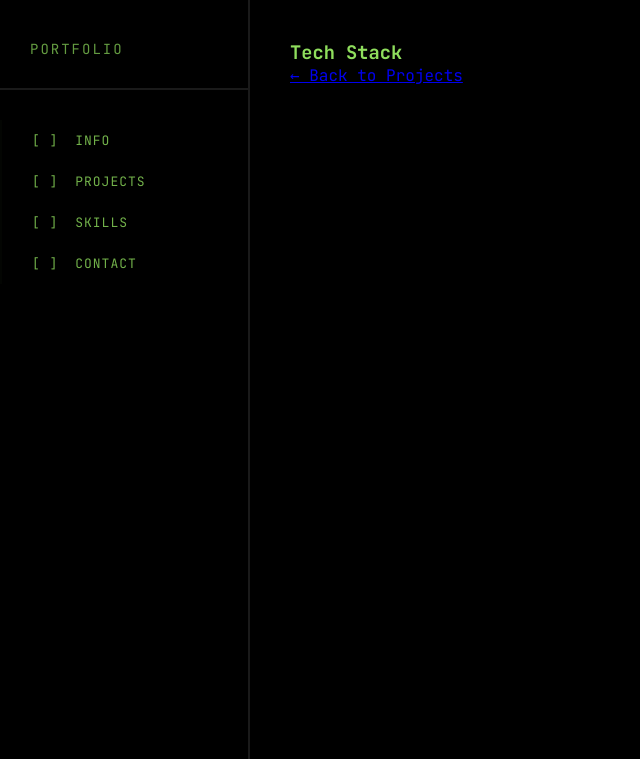
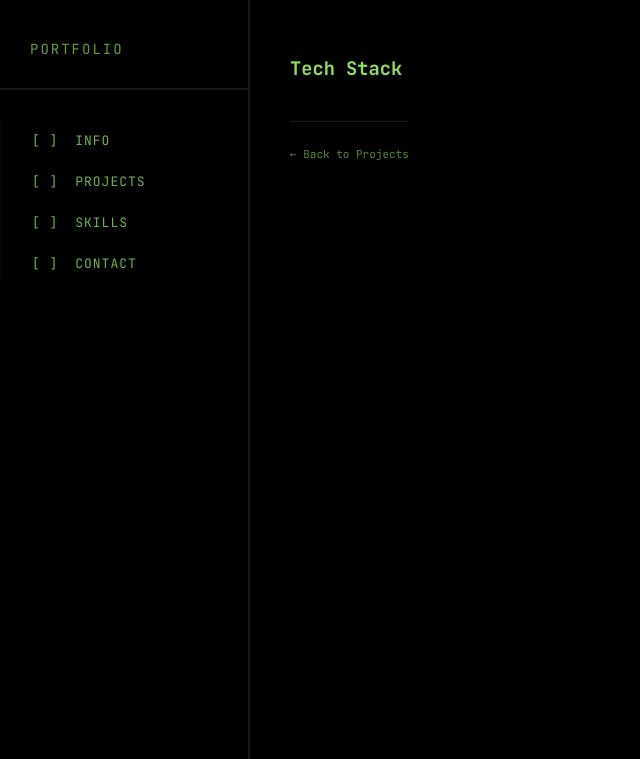
Before and after one commit to decccmcc/my-portfolio, a Django app: template project/templates/project/project_detail.html in a window 1280 px wide. Shown: the top 759 px of the page, without its empty margins (0-640 px from the left). Run offline with Django 5.2, Linux system fonts and the light colour scheme; the template is opened without the code that fills it, so the values that code supplies are empty.

Commit message:
Add styles for project detail view and links

```diff
--- a/static/css/style.css
+++ b/static/css/style.css
@@ -154,3 +154,48 @@ body {
 .project-link:hover {
     border-bottom-color: var(--color-primary);
 }
+
+ /* Project Detail View  */
+.project-detail {
+    max-width: 900px;
+}
+
+.project-detail-header {
+    display: flex;
+    align-items: center;
+    gap: 12px;
+    margin-bottom: 16px;
+}
+
+/* Project Detail View links */
+.detail-link {
+    font-size: 11px;
+    color: var(--color-accent);
+    text-decoration: none;
+    border: 1px solid var(--color-border);
+    padding: 8px 12px;
+    transition: all 0.2s ease;
+}
+
+.detail-link:hover {
+    border-color: var(--color-accent);
+    background: rgba(143, 222, 93, 0.05);
+}
+
+.project-back {
+    margin-top: 40px;
+    padding-top: 20px;
+    border-top: 1px solid var(--color-border);
+}
+
+ .back-link {
+    font-size: 11px;
+    color: var(--color-accent);
+    text-decoration: none;
+    opacity: 0.6;
+    transition: opacity 0.2s ease;
+}
+
+.back-link:hover {
+    opacity: 1;
+}
```
